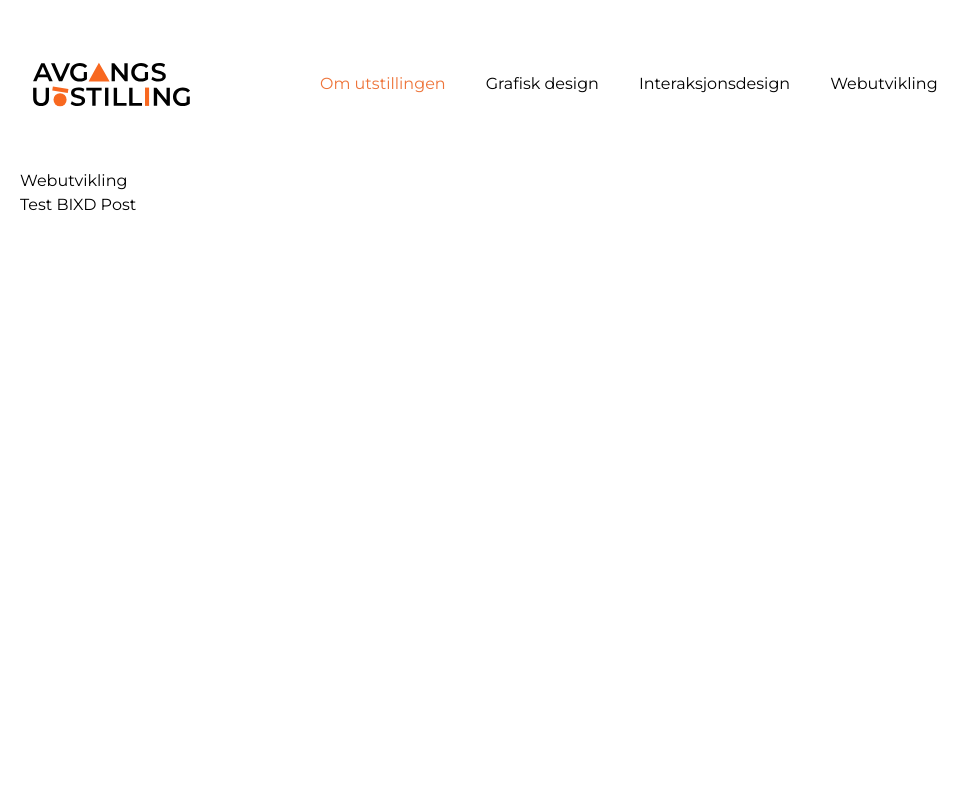
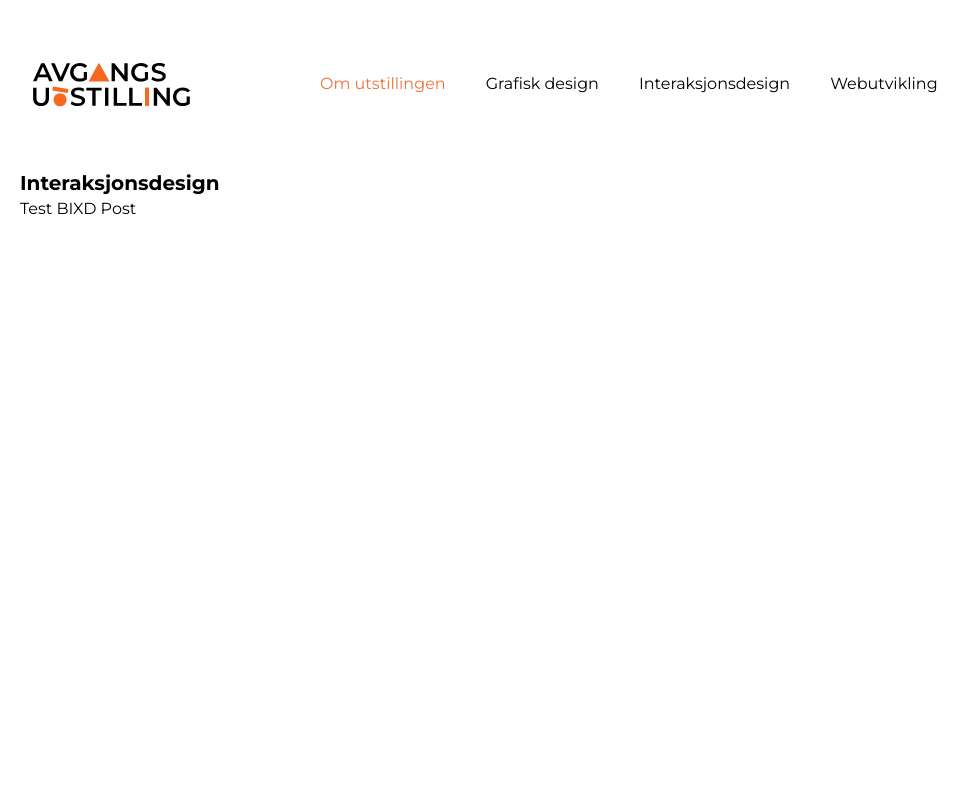
Before and after one commit to ntnu-design/ntnu-avgangsutstilling-2023, a Next.js app: page /bixd in a window 1280 px wide. Shown: the top 800 px of the page, without its empty margins (0-980 px from the left). Built offline with nearby package versions, Linux system fonts and the light colour scheme.

Commit message:
dynamic headings

```diff
--- a/pages/[studyProgramme]/index.tsx
+++ b/pages/[studyProgramme]/index.tsx
@@ -9,9 +9,38 @@ import StudentType from "../../interfaces/student"
 
 type Props = {
     students: StudentType[]
+    params: any
 }
 
-export default function StudyprogrammeIndex({ students }: Props) {
+type Params = {
+    params: {
+        studyProgramme: string
+    }
+}
+
+const getHeading = (studyProgramme) => {
+    let heading
+    switch (studyProgramme) {
+        case "bwu":
+            heading = "Webutvikling"
+            break
+        case "bixd":
+            heading = "Interaksjonsdesign"
+            break
+        case "bmed":
+            heading = "Grafisk Design"
+            break
+        default:
+            heading = "Avgangsutstilling"
+            break
+    }
+    return heading
+}
+
+export default function StudyprogrammeIndex({ students, params }: Props) {
+    const { studyProgramme } = params
+    const heading = getHeading(studyProgramme)
+
     return (
         <Layout>
             <Head>
@@ -20,7 +49,7 @@ export default function StudyprogrammeIndex({ students }: Props) {
             <Container>
                 <Navbar />
                 <div>
-                    <h1>Webutvikling</h1>
+                    <h1 className="text-xl font-bold">{heading}</h1>
                     <ul>
                         {students.map((student, index) => (
                             <li key={index}>
@@ -34,12 +63,6 @@ export default function StudyprogrammeIndex({ students }: Props) {
             </Container>
         </Layout>
     )
-}
-
-type Params = {
-    params: {
-        studyProgramme: string
-    }
 }
 
 export const getStaticProps = async ({ params }: Params) => {
```
